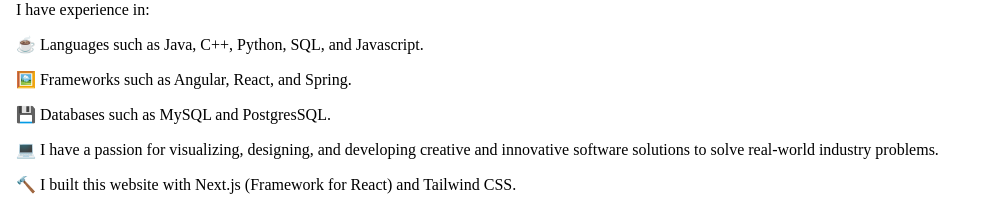
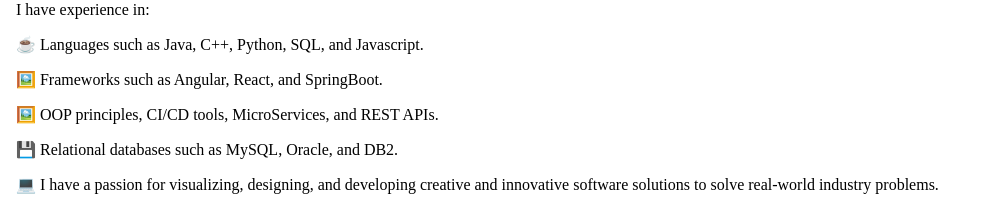
Before and after one commit to ramrabadi/ramrabadi.github.io, a Next.js app: page /about in a window 1280 px wide. Shown: the part 736-945 px from the top of the page, without its empty margins (0-1008 px from the left). Built offline with nearby package versions, Linux system fonts and the light colour scheme.

Commit message:
Update AboutComponent.js

```diff
--- a/components/AboutComponent.js
+++ b/components/AboutComponent.js
@@ -36,10 +36,13 @@
             ☕ Languages such as Java, C++, Python, SQL, and Javascript.
           </p>
           <p class="text-white font-semibold mb-1 text-lg">
-            🖼️ Frameworks such as Angular, React, and Spring.
+            🖼️ Frameworks such as Angular, React, and SpringBoot.
+          </p>
+          <p class="text-white font-semibold mb-1 text-lg">
+            🖼️ OOP principles, CI/CD tools, MicroServices, and REST APIs.
           </p>
           <p class="text-white font-semibold mb-8 text-lg">
-            💾 Databases such as MySQL and PostgresSQL.
+            💾 Relational databases such as MySQL, Oracle, and DB2.
           </p>
           <p class="text-white font-mono mb-8 text-lg">
             💻 I have a passion for visualizing, designing, and developing
```
